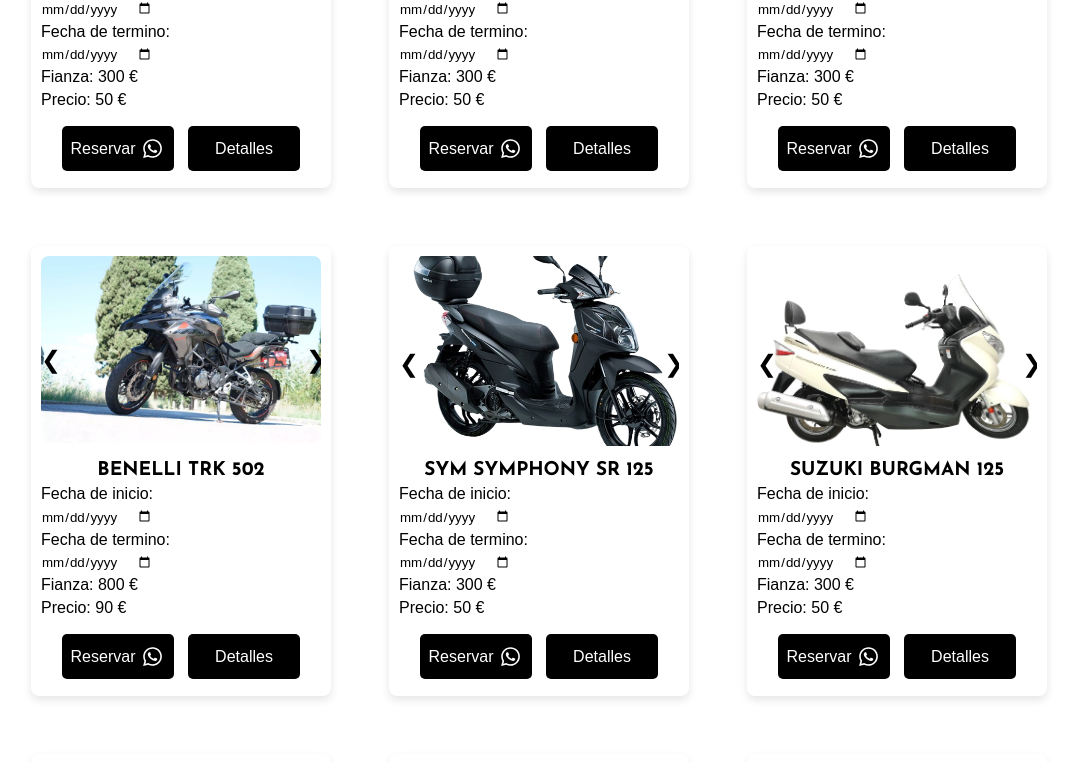
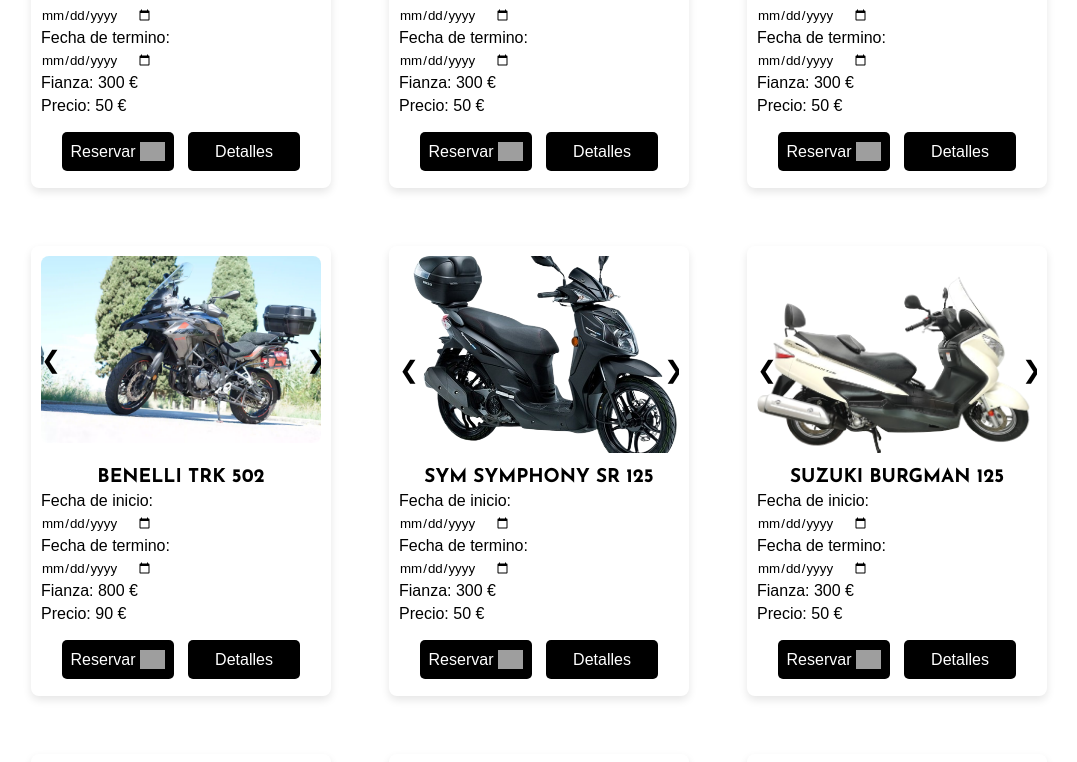
Before and after one commit to SKRTEEEEEE/practicas-cief, a React (Vite) app: page / in a window 1280 px wide. Shown: the part 1330-2092 px from the top of the page, without its empty margins (101-1178 px from the left). Built offline with nearby package versions, Linux system fonts and the light colour scheme; grey boxes are pictures that could not be loaded; a web font is replaced by a local one.

Commit message:
Logo wsp, problema imagen kymco

```diff
--- a/data.json
+++ b/data.json
@@ -101,7 +101,7 @@
     "precio": 50,
     "foto":{
       "1": "/img/motos/kymco_k-xct_125.png",
-      "2": "/img/motos/kymco_k-xct__125_1.png"
+      "2": "/img/motos/kymco_k-xct_125_2.png"
   }
   },
   {
--- a/src/components/ContainerCards.jsx
+++ b/src/components/ContainerCards.jsx
@@ -112,7 +112,7 @@
                   Reservar{" "}
                   <img
                     className="icono-wsp"
-                    srcSet="../../public/img/icons8-whatsapp.svg"
+                    srcSet="https://upload.wikimedia.org/wikipedia/commons/thumb/6/6b/WhatsApp.svg/2044px-WhatsApp.svg.png"
                     alt="icono whatsapp"
                   />
                 </a>
```
